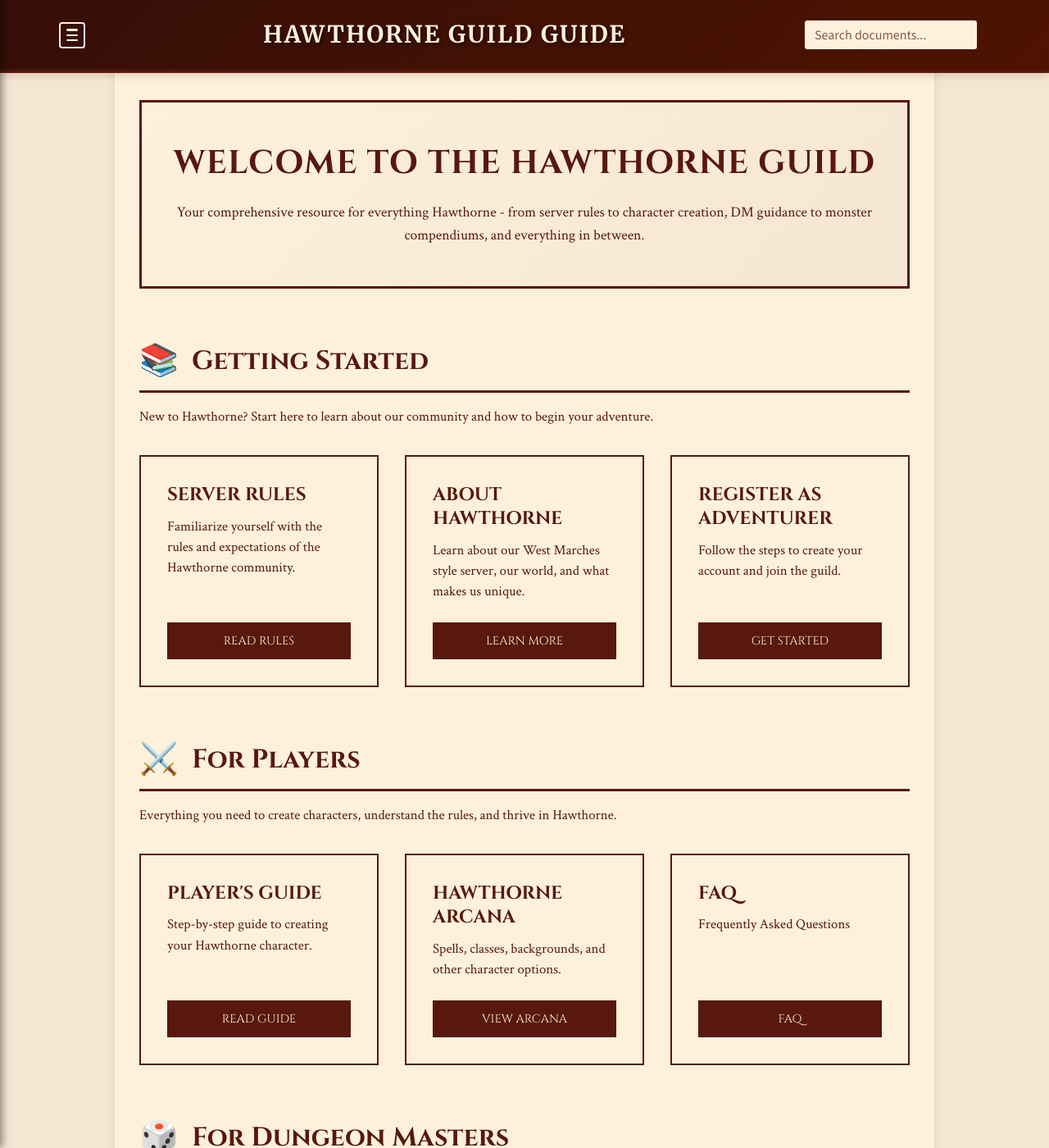
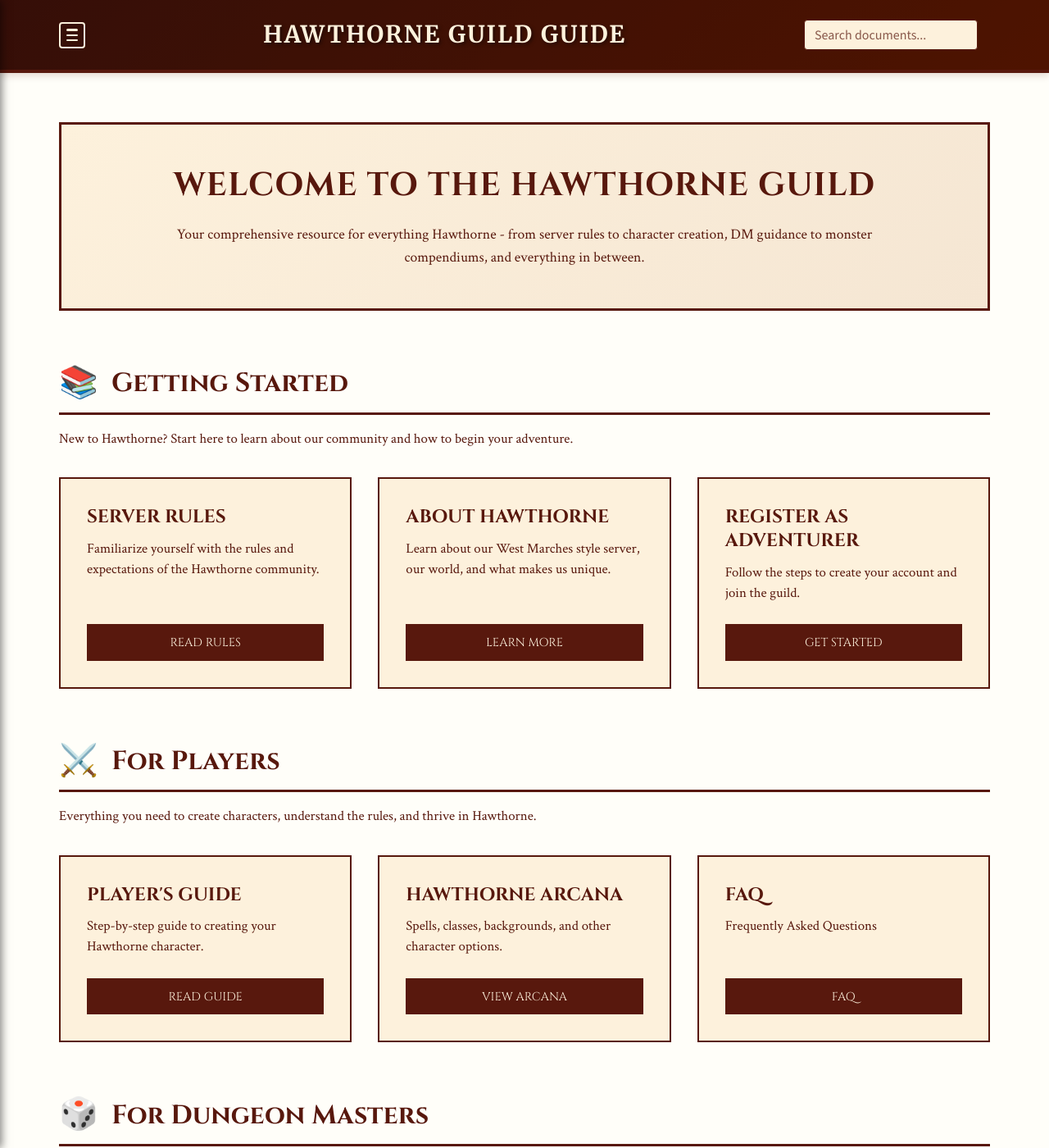
Before and after one commit to coconutswallow/Guides, a Jekyll site: the page built from index.html, in a window 1280 px wide and 1400 px high. Shown: the whole window at 82% size. Built offline with Jekyll 4.4.1, drawn with Linux system fonts in a browser that asks for light colours; comment, search, counter and statistics services are not loaded.

Commit message:
Revert "Update style.css"
This reverts commit cf96f7b8428fb0327440e9190d3188a25799cbaa.

```diff
--- a/assets/css/style.css
+++ b/assets/css/style.css
@@ -335,27 +335,6 @@
   padding: var(--spacing-md);
 }
 
-/* This sets the background color outside of the main content frame */
-body {
-    background-color: var(--color-bg-medium);
-    padding-top: 60px; /* Space for your fixed header */
-    min-height: 100vh;
-}
-
-/* This is the main content frame, restoring the light background */
-.page {
-    background-color: var(--color-bg-light);
-    padding: 30px;
-    max-width: 1000px; /* Adjust as needed */
-    margin: 0 auto;
-    box-shadow: 0 0 10px rgba(0, 0, 0, 0.1); /* Adds depth to the frame */
-}
-
-/* Prevent scrolling when menu is open */
-body.no-scroll {
-    overflow: hidden;
-}
-
 /* ============================================
    SITE HEADER (FIXED)
    ============================================ */
@@ -445,7 +424,6 @@
   border-radius: 2px;
 }
 
-
 /* ============================================
    OFF-CANVAS SIDEBAR MENU
    ============================================ */
@@ -470,7 +448,7 @@
   overflow-y: auto;
 }
 
-#sidebar-menu.active {
+#sidebar-menu.open {
   transform: translateX(0);
 }
 
@@ -491,7 +469,7 @@
   transition: opacity 0.3s ease-in-out, visibility 0.3s;
 }
 
-#menu-overlay.active {
+#menu-overlay.open {
   visibility: visible;
   opacity: 1;
 }
```
